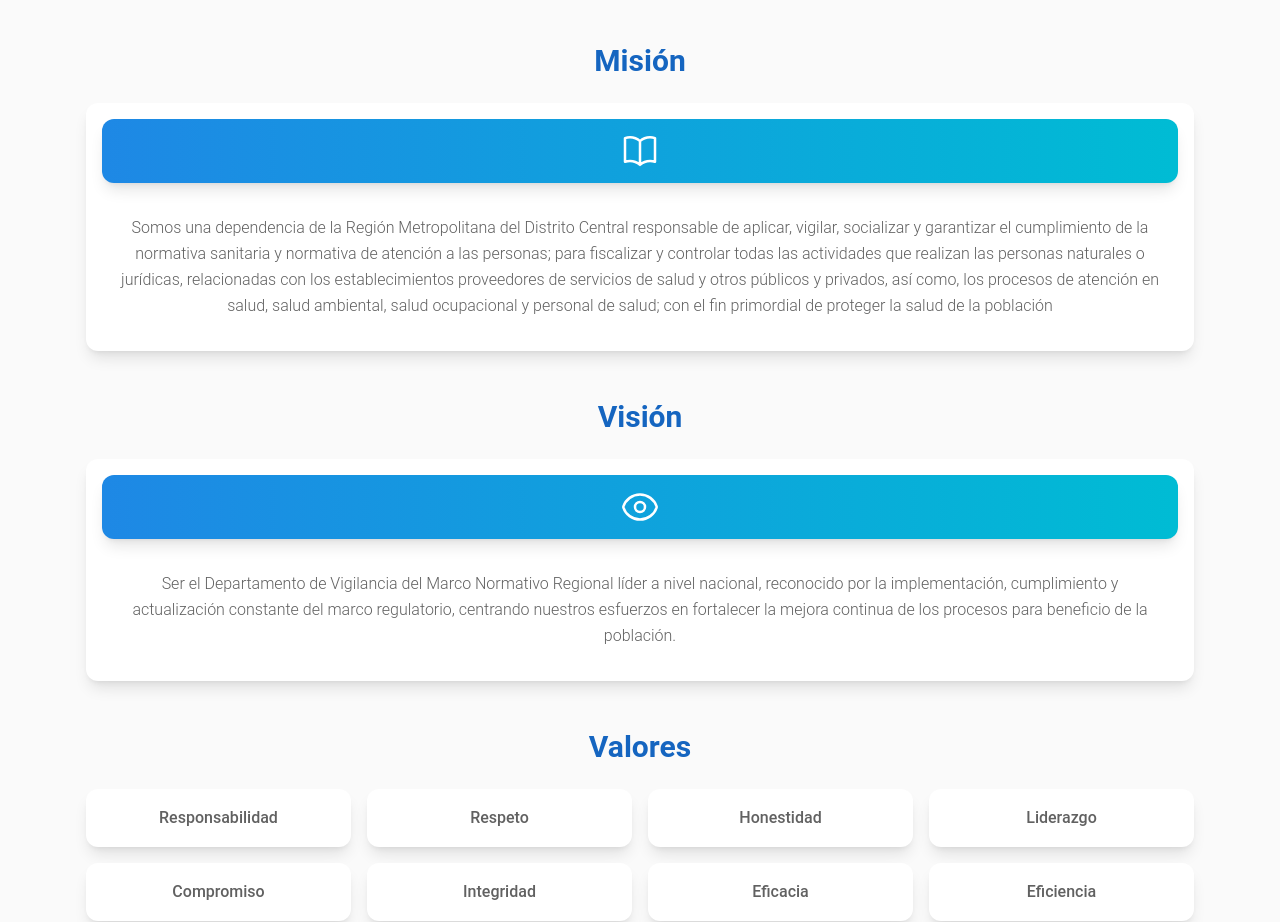
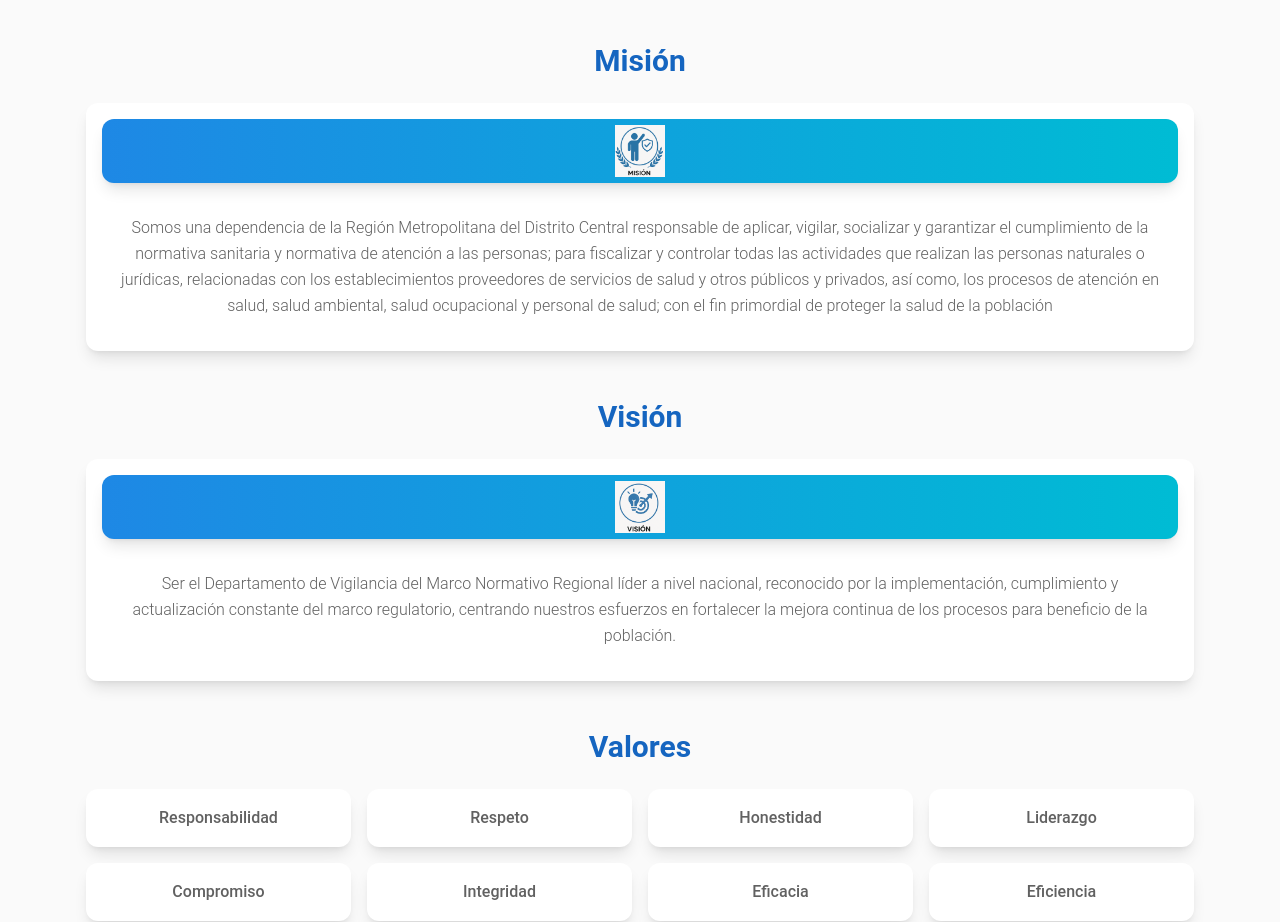
Before and after one commit to SerlioGiron/Pagina-web-Region-Metropolitana-DC, a Next.js app: page /Departamentos/Marco-Normativo/sobre-nosotros in a window 1280 px wide. Shown: the part 800-1722 px from the top of the page. Built offline with nearby package versions, Linux system fonts and the light colour scheme.

Commit message:
se agregaron las imagenes en mision y vision

```diff
--- a/src/app/Departamentos/Marco-Normativo/sobre-nosotros/page.jsx
+++ b/src/app/Departamentos/Marco-Normativo/sobre-nosotros/page.jsx
@@ -58,7 +58,7 @@ export default function Page() {
                             floated={false}
                             className="h-16 bg-gradient-to-r from-blue-600 to-cyan-500 flex items-center justify-center"
                         >
-                            <BookOpenIcon className="w-10 h-10 text-white" />
+                            <img src="/assets/mision.png" alt="Misión" className="w-auto h-4/5" />
                         </CardHeader>
                         <CardBody className="p-6 md:p-8">
                             <Typography className="text-gray-700 leading-relaxed text-center">
@@ -93,7 +93,7 @@ export default function Page() {
                             floated={false}
                             className="h-16 bg-gradient-to-r from-blue-600 to-cyan-500 flex items-center justify-center"
                         >
-                            <EyeIcon className="w-10 h-10 text-white" />
+                            <img src="/assets/vision.png" alt="Visión" className="w-auto h-4/5" />
                         </CardHeader>
                         <CardBody className="p-6 md:p-8">
                             <Typography className="text-gray-700 leading-relaxed text-center">
```
Also changed, not shown: public/assets/mision.png (added), public/assets/vision.png (added).
